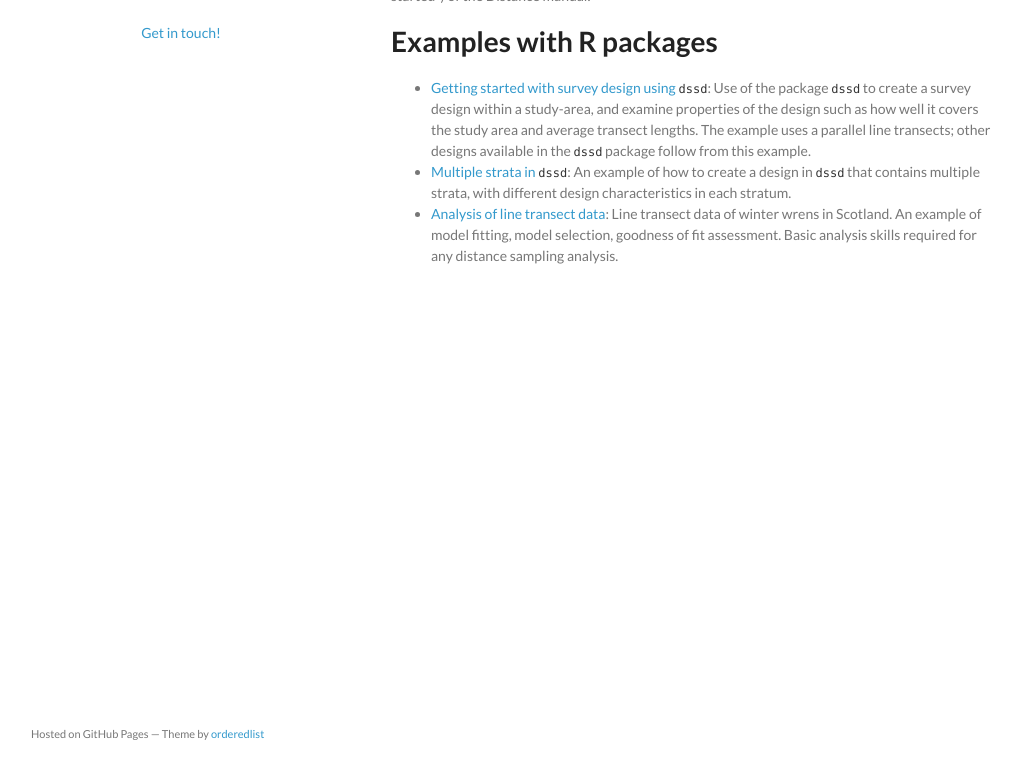
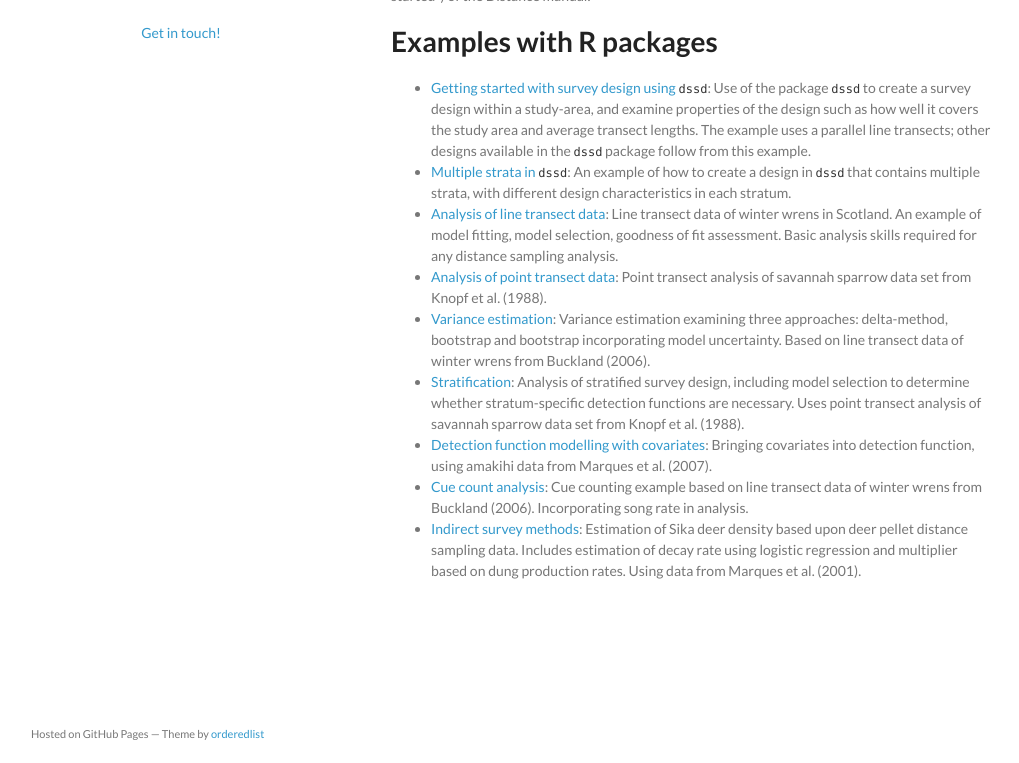
Before and after one commit to distanceexamples/distanceexamples.github.io, a Jekyll site: the page built from index.md, in a window 1280 px wide, cut to the strip 137-900 px from the top of the page. Shown: the whole strip, without its empty margins (129-1148 px from the left). Built offline with Jekyll 4.4.1, drawn with Linux system fonts in a browser that asks for light colours.

Commit message:
Narrative form of all vignettes
Table will come later

```diff
--- a/index.md
+++ b/index.md
@@ -13,3 +13,9 @@ Here you can find a set of worked examples ("vignettes") demonstrating various a
 - [Getting started with survey design using `dssd`](dssd-getting-started/GettingStarted.html): Use of the package `dssd` to create a survey design within a study-area, and examine properties of the design such as how well it covers the study area and  average transect lengths.  The example uses a parallel line transects; other designs available in the `dssd` package follow from this example.
 - [Multiple strata in `dssd`](dssd-multi-strata/MultiStrataVignette.html): An example of how to create a design in `dssd` that contains multiple strata, with different design characteristics in each stratum.
 - [Analysis of line transect data](Distance-lines/linetransects.html): Line transect data of winter wrens in Scotland.  An example of model fitting, model selection, goodness of fit assessment.  Basic analysis skills required for any distance sampling analysis.
+- [Analysis of point transect data](Distance-points/pointtransects.html): Point transect analysis of savannah sparrow data set from Knopf et al. (1988).
+- [Variance estimation](Distance-variance/variance.html): Variance estimation examining three approaches: delta-method, bootstrap and bootstrap incorporating model uncertainty.  Based on line transect data of winter wrens from Buckland (2006).
+- [Stratification](Distance-strata/strata.html): Analysis of stratified survey design, including model selection to determine whether stratum-specific detection functions are necessary.  Uses point transect analysis of savannah sparrow data set from Knopf et al. (1988).
+- [Detection function modelling with covariates](Distance-covariates/covariates.html): Bringing covariates into detection function, using amakihi data from Marques et al. (2007).
+- [Cue count analysis](Distance-cues/cuecounts.html): Cue counting example based on line transect data of winter wrens from Buckland (2006).  Incorporating song rate in analysis.
+- [Indirect survey methods](Distance-mult/multipliers.html): Estimation of Sika deer density based upon deer pellet distance sampling data.  Includes estimation of decay rate using logistic regression and multiplier based on dung production rates.  Using data from Marques et al. (2001).
```
